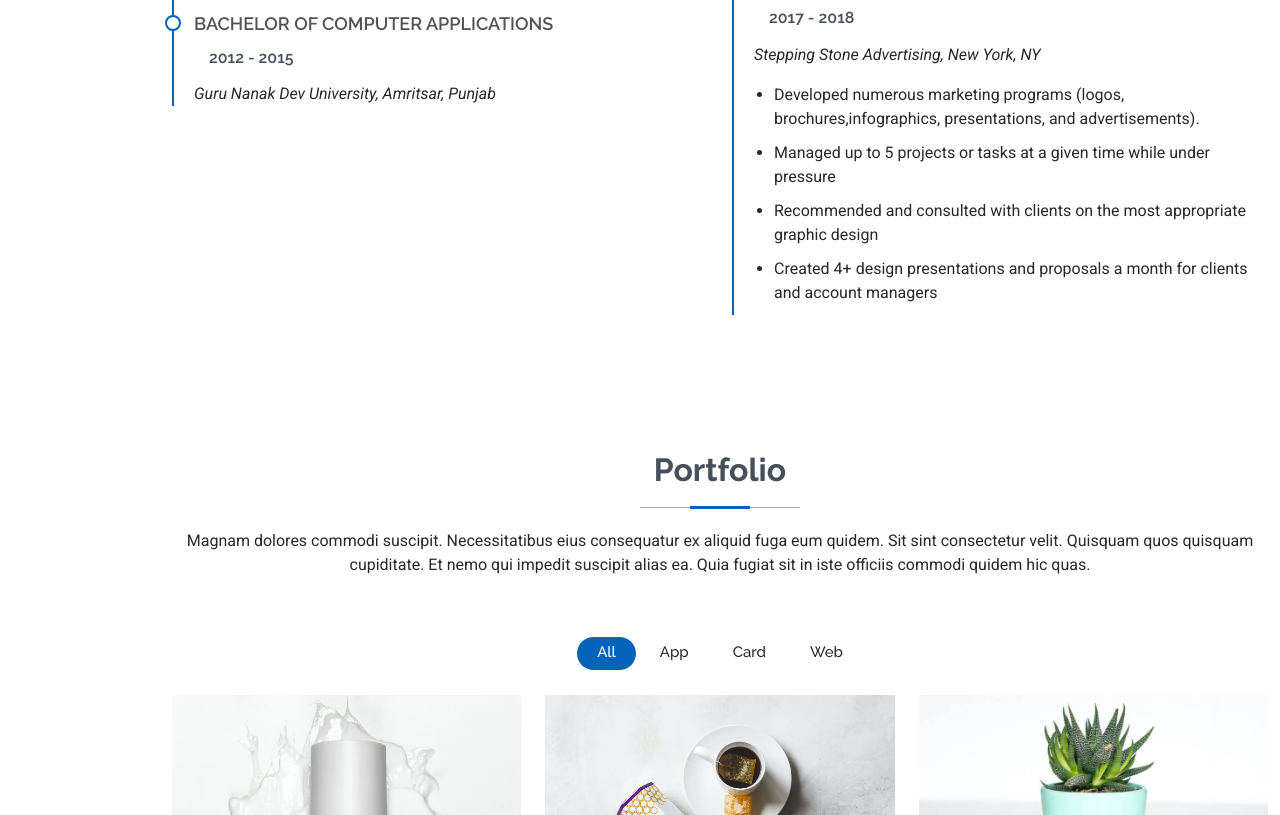
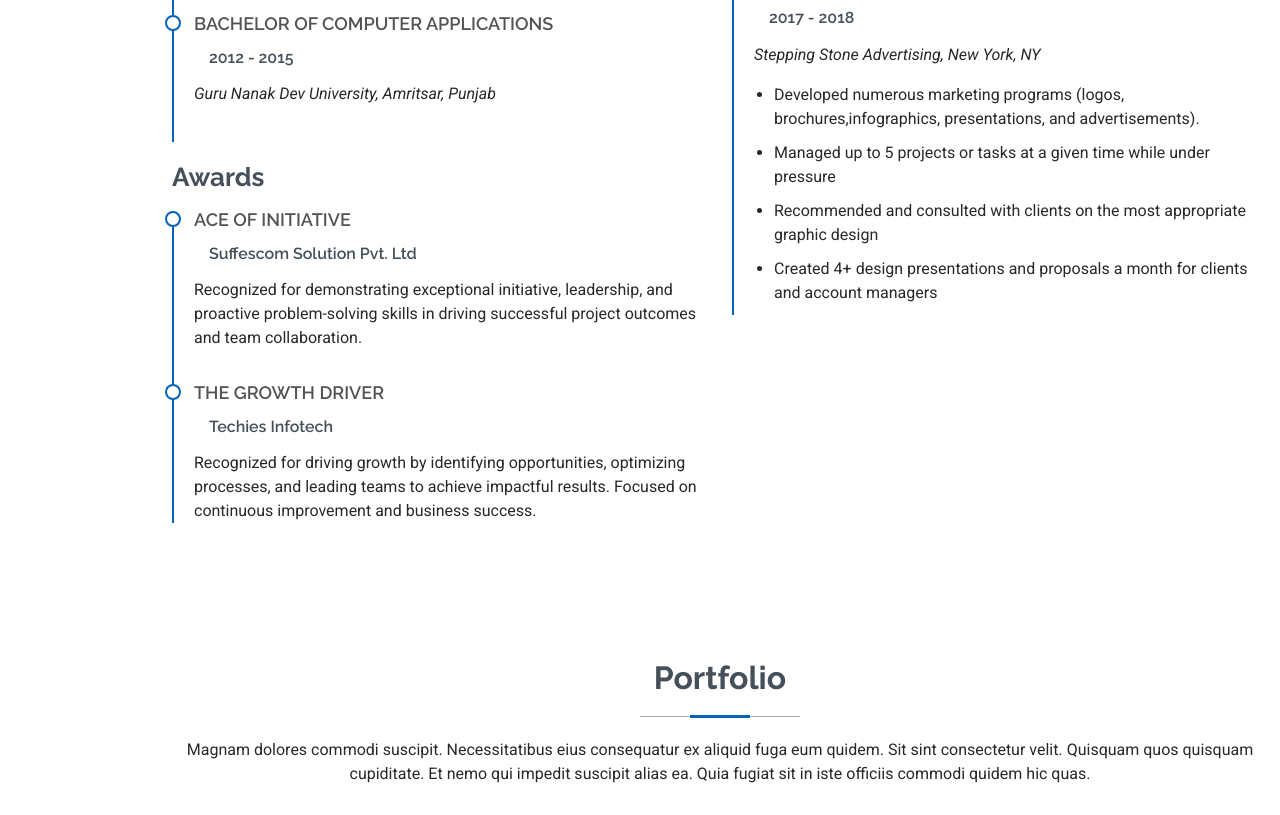
Before and after one commit to nitinvermadecoder/nitinvermadecoder.github.io, a plain HTML site: page index.html in a window 1280 px wide. Shown: the part 3169-3984 px from the top of the page. Drawn offline with Linux system fonts and the light colour scheme.

Commit message:
awards added

```diff
--- a/index.html
+++ b/index.html
@@ -302,6 +302,27 @@
               <h4>Bachelor of Computer Applications</h4>
               <h5>2012 - 2015</h5>
                <p><em>Guru Nanak Dev University, Amritsar, Punjab</em></p>
+              <!--<p>Quia nobis sequi est occaecati aut. Repudiandae et iusto quae reiciendis et quis Eius vel ratione eius unde vitae rerum voluptates asperiores voluptatem Earum molestiae consequatur neque etlon sader mart dila</p> -->
+            </div><!-- Edn Resume Item -->
+
+
+
+            <!-- Awards -->
+
+            <h3 class="resume-title">Awards</h3>
+            <div class="resume-item">
+              <h4>Ace of Initiative</h4>
+              <h5>Suffescom Solution Pvt. Ltd</h5>
+               <p>Recognized for demonstrating exceptional initiative, leadership, and proactive problem-solving skills in
+driving successful project outcomes and team collaboration.</p>
+              <!--<p>Qui deserunt veniam. Et sed aliquam labore tempore sed quisquam iusto autem sit. Ea vero voluptatum qui ut dignissimos deleniti nerada porti sand markend</p> -->
+            </div><!-- Edn Resume Item -->
+
+            <div class="resume-item">
+              <h4>The Growth Driver</h4>
+              <h5>Techies Infotech</h5>
+               <p>Recognized for driving growth by identifying opportunities, optimizing processes, and leading teams to
+achieve impactful results. Focused on continuous improvement and business success.</p>
               <!--<p>Quia nobis sequi est occaecati aut. Repudiandae et iusto quae reiciendis et quis Eius vel ratione eius unde vitae rerum voluptates asperiores voluptatem Earum molestiae consequatur neque etlon sader mart dila</p> -->
             </div><!-- Edn Resume Item -->
 
```
